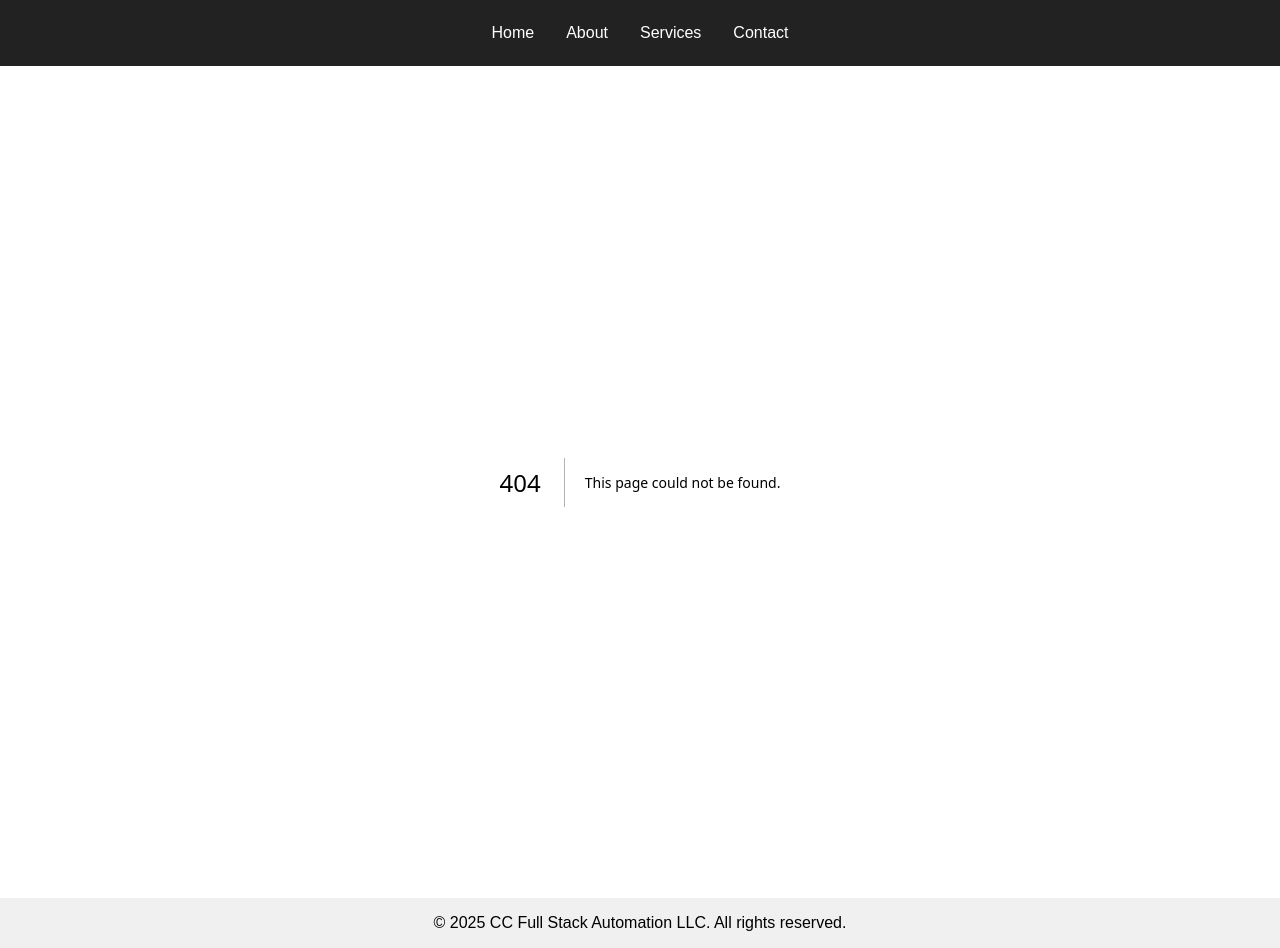
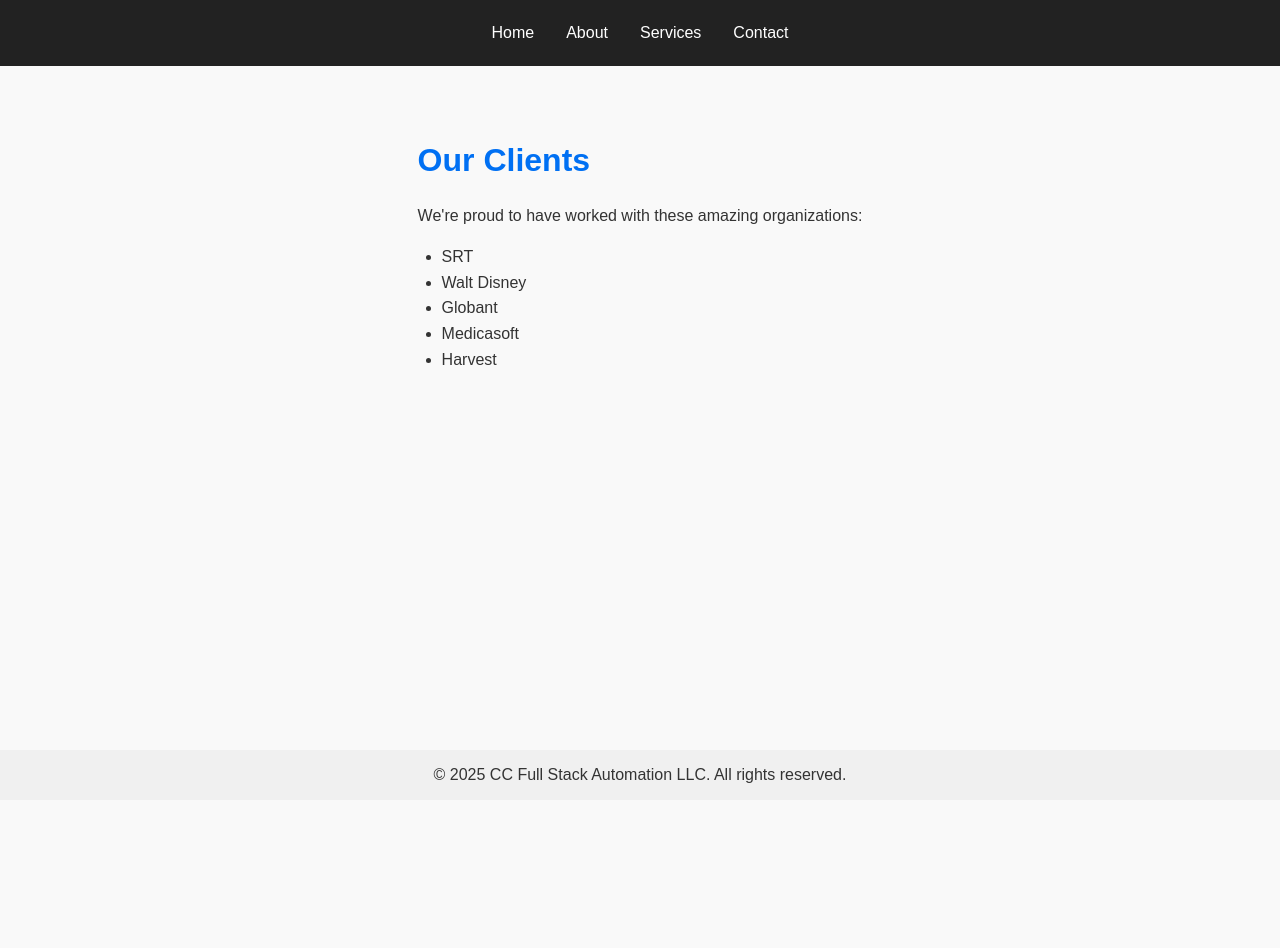
Before and after one commit to AbstractUX/ccfullstackautomation, a Next.js app: page /clients in a window 1280 px wide. Before the commit this address had no page. After the commit the page ends 800 px from the top, so only its background shows below. Built offline with nearby package versions, Linux system fonts and the light colour scheme.

Commit message:
Add clients page

```diff
--- /dev/null
+++ b/src/app/clients/page.js
@@ -0,0 +1,33 @@
+export default function Clients() {
+  return (
+    <main style={mainStyle}>
+      <h1 style={headerStyle}>Our Clients</h1>
+      <p>We&apos;re proud to have worked with these amazing organizations:</p>
+      <ul style={listStyle}>
+        <li>SRT</li>
+        <li>Walt Disney</li>
+        <li>Globant</li>
+        <li>Medicasoft</li>
+        <li>Harvest</li>
+      </ul>
+    </main>
+  );
+}
+
+const mainStyle = {
+  padding: '2rem',
+  maxWidth: '700px',
+  margin: '0 auto',
+  fontFamily: 'sans-serif',
+  lineHeight: 1.6,
+};
+
+const headerStyle = {
+  color: '#0070f3',
+  marginBottom: '1rem',
+};
+
+const listStyle = {
+  listStyleType: 'disc',
+  paddingLeft: '1.5rem',
+};
```
